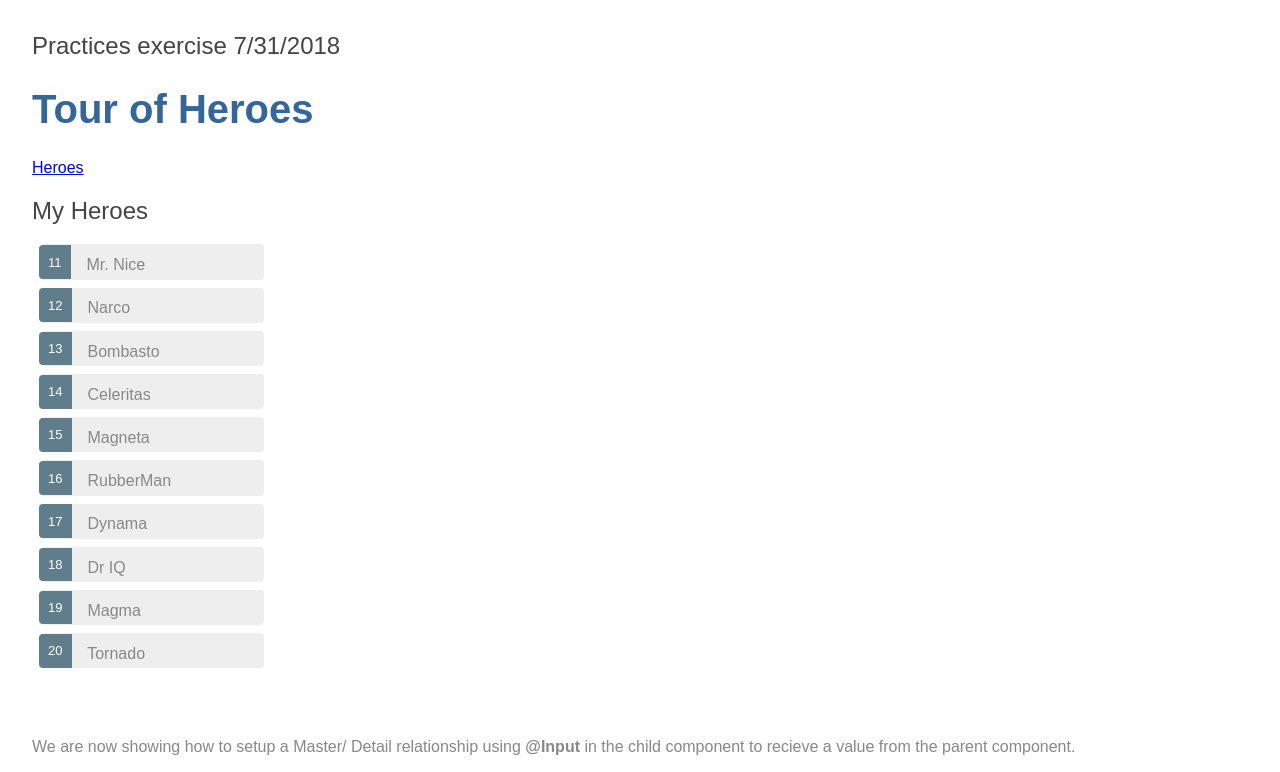
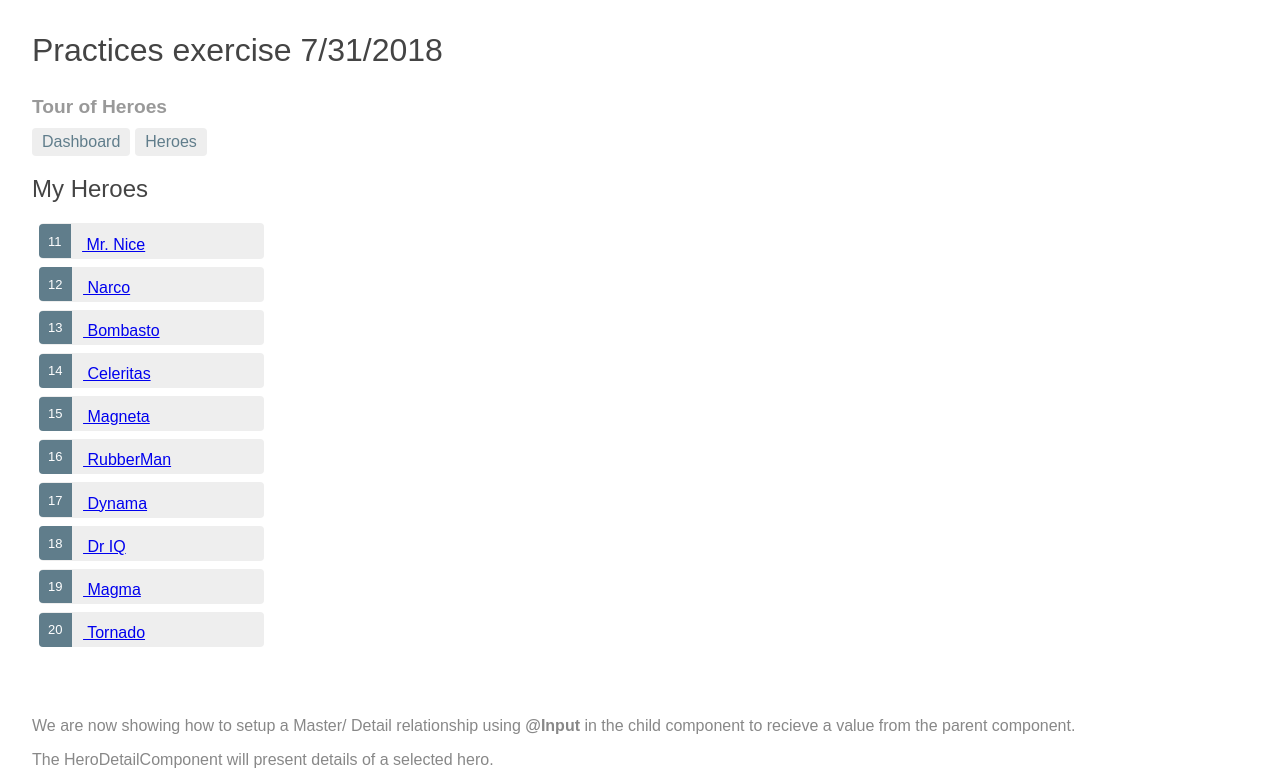
Before and after one commit to FoxGeoff/hero1, an Angular app: page /heroes in a window 1280 px wide. Shown: the top 772 px of the page. Built offline with nearby package versions, Linux system fonts and the light colour scheme.

Commit message:
Refactor hero details to use routing

```diff
--- a/src/app/app.component.css
+++ b/src/app/app.component.css
@@ -0,0 +1,30 @@
+/* AppComponent's private CSS styles */
+h1 {
+    font-size: 1.2em;
+    color: #999;
+    margin-bottom: 0;
+  }
+  h2 {
+    font-size: 2em;
+    margin-top: 0;
+    padding-top: 0;
+  }
+  nav a {
+    padding: 5px 10px;
+    text-decoration: none;
+    margin-top: 10px;
+    margin-right: 5px;
+    display: inline-block;
+    background-color: #eee;
+    border-radius: 4px;
+  }
+  nav a:visited, a:link {
+    color: #607d8b;
+  }
+  nav a:hover {
+    color: #039be5;
+    background-color: #cfd8dc;
+  }
+  nav a.active {
+    color: #039be5;
+  }
--- a/src/app/app.component.html
+++ b/src/app/app.component.html
@@ -3,7 +3,9 @@
 <!-- interpolation -->
 <h1>{{title}}</h1>
 <nav>
+    <a routerLink="/dashboard">Dashboard</a>
     <a routerLink="/heroes">Heroes</a>
 </nav>
+
 <router-outlet></router-outlet>
 <app-message></app-message>
--- a/src/app/heroes/heroes.component.html
+++ b/src/app/heroes/heroes.component.html
@@ -1,10 +1,12 @@
 <h2>My Heroes</h2>
 
 <ul class="heroes">
-  <li *ngFor="let hero of heroes" [class.selected]="hero === selectedHero" (click)="onSelect(hero)">
-    <span class="badge">{{hero.id}}</span> {{hero.name}}
-  </li>
-</ul>
+    <li *ngFor="let hero of heroes">
+      <a routerLink="/detail/{{hero.id}}">
+        <span class="badge">{{hero.id}}</span> {{hero.name}}
+      </a>
+    </li>
+  </ul>
 <br>
 <p>We are now showing how to setup a Master/ Detail relationship using <strong>@Input</strong> in the child component to recieve a value from the parent component.</p>
 <p>The HeroDetailComponent will present details of a selected hero.</p>
--- a/src/app/heroes/heroes.component.ts
+++ b/src/app/heroes/heroes.component.ts
@@ -24,8 +24,10 @@ export class HeroesComponent implements OnInit {
         .subscribe(h => this.heroes = h);
   }
 
+/*
   onSelect(hero: Hero): void {
     this.selectedHero = hero;
   }
+  */
 
 }
```
Also changed, not shown: src/app/app-routing.module.ts (+5 -4 lines), 1 other file (tests, documents, lock files or other folders).
